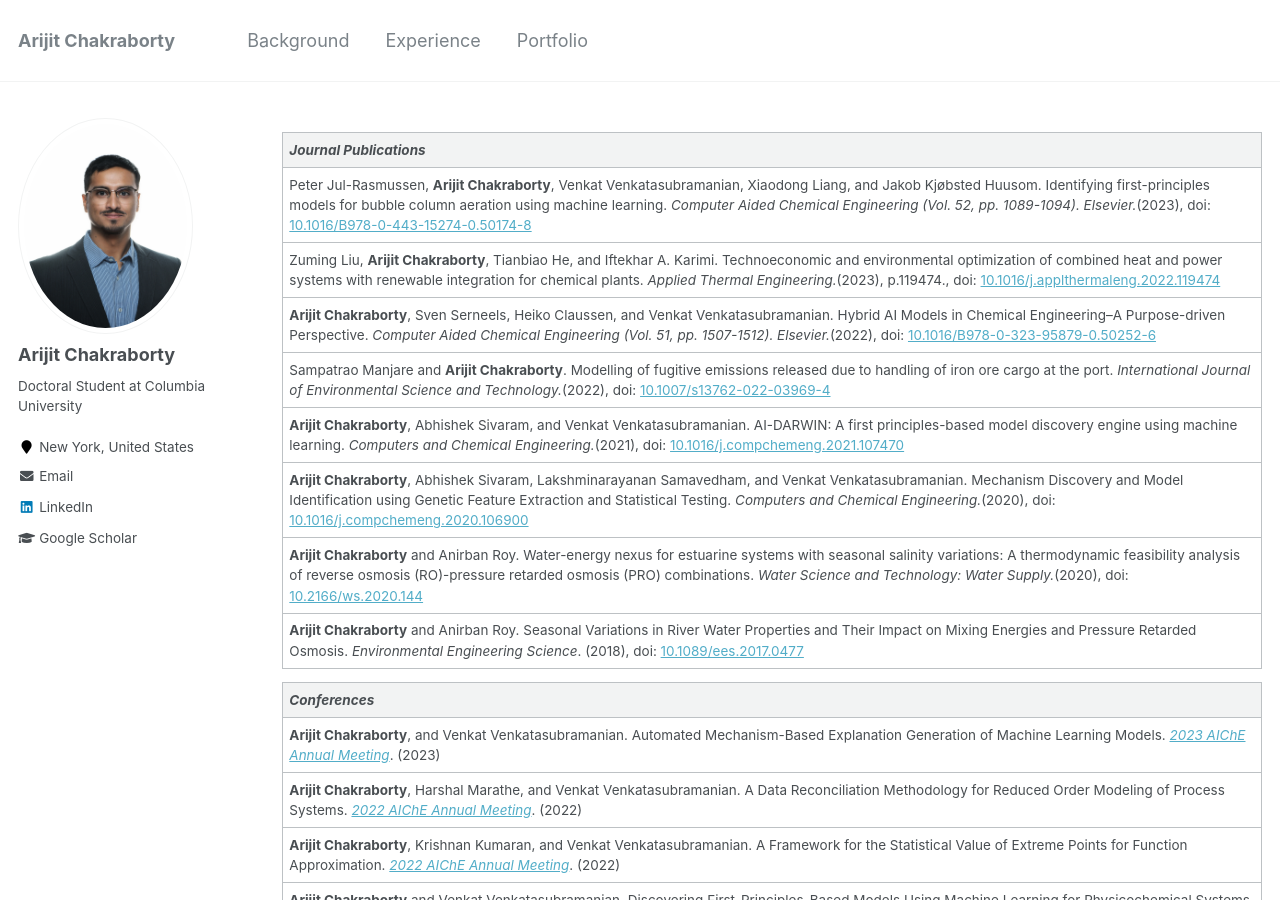
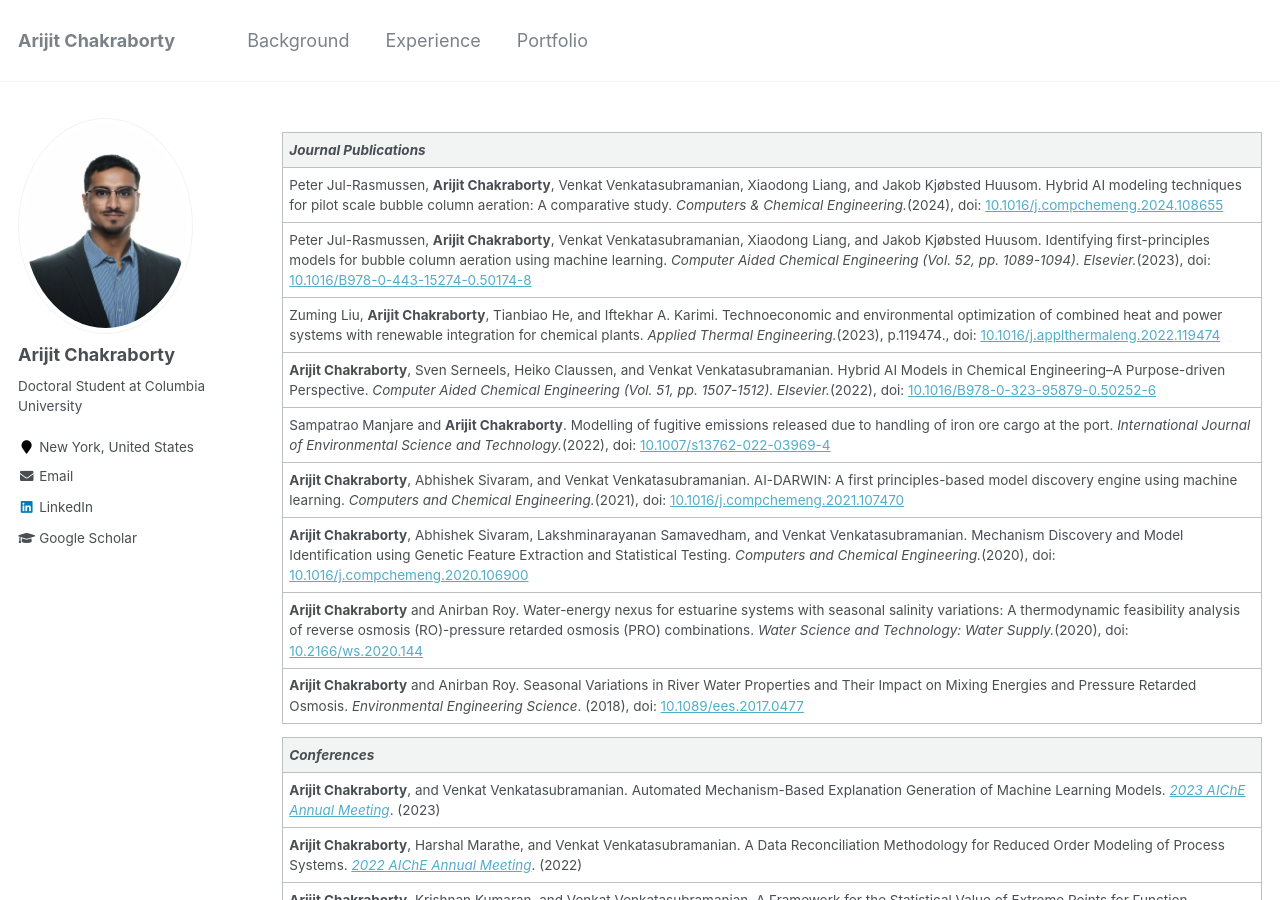
Before and after one commit to arijitc099/arijitc099.github.io, a Jekyll site: the page built from _pages/experience.md, in a window 1280 px wide and 900 px high. Built offline with Jekyll 4.4.1, drawn with Linux system fonts in a browser that asks for light colours.

Commit message:
Update experience.md

```diff
--- a/_pages/experience.md
+++ b/_pages/experience.md
@@ -7,6 +7,7 @@ author_profile: true
 
 |_Journal Publications_|
 |:-|
+|Peter Jul-Rasmussen, **Arijit Chakraborty**, Venkat Venkatasubramanian, Xiaodong Liang, and Jakob Kjøbsted Huusom. Hybrid AI modeling techniques for pilot scale bubble column aeration: A comparative study. _Computers & Chemical Engineering._(2024), doi: [10.1016/j.compchemeng.2024.108655](https://doi.org/10.1016/j.compchemeng.2024.108655)|
 |Peter Jul-Rasmussen, **Arijit Chakraborty**, Venkat Venkatasubramanian, Xiaodong Liang, and Jakob Kjøbsted Huusom. Identifying first-principles models for bubble column aeration using machine learning. _Computer Aided Chemical Engineering (Vol. 52, pp. 1089-1094). Elsevier._(2023), doi: [10.1016/B978-0-443-15274-0.50174-8](https://doi.org/10.1016/B978-0-443-15274-0.50174-8)|
 |Zuming Liu, **Arijit Chakraborty**, Tianbiao He, and Iftekhar A. Karimi. Technoeconomic and environmental optimization of combined heat and power systems with renewable integration for chemical plants. _Applied Thermal Engineering._(2023), p.119474., doi: [10.1016/j.applthermaleng.2022.119474](https://doi.org/10.1016/j.applthermaleng.2022.119474)|
 |**Arijit Chakraborty**, Sven Serneels, Heiko Claussen, and Venkat Venkatasubramanian. Hybrid AI Models in Chemical Engineering–A Purpose-driven Perspective. _Computer Aided Chemical Engineering (Vol. 51,  pp. 1507-1512). Elsevier._(2022), doi: [10.1016/B978-0-323-95879-0.50252-6](https://doi.org/10.1016/B978-0-323-95879-0.50252-6)|
```
